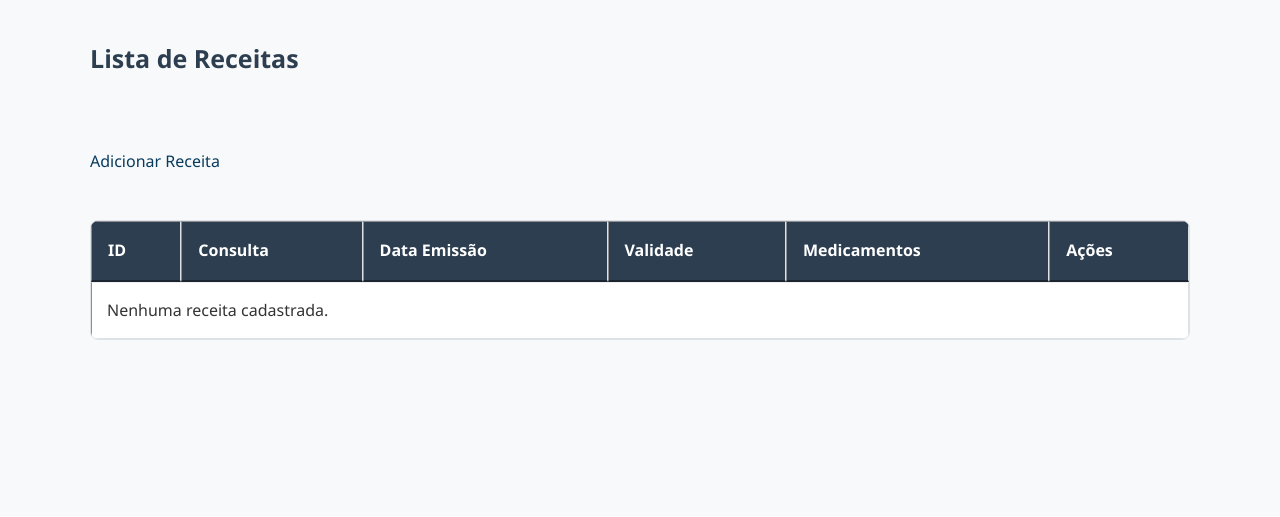
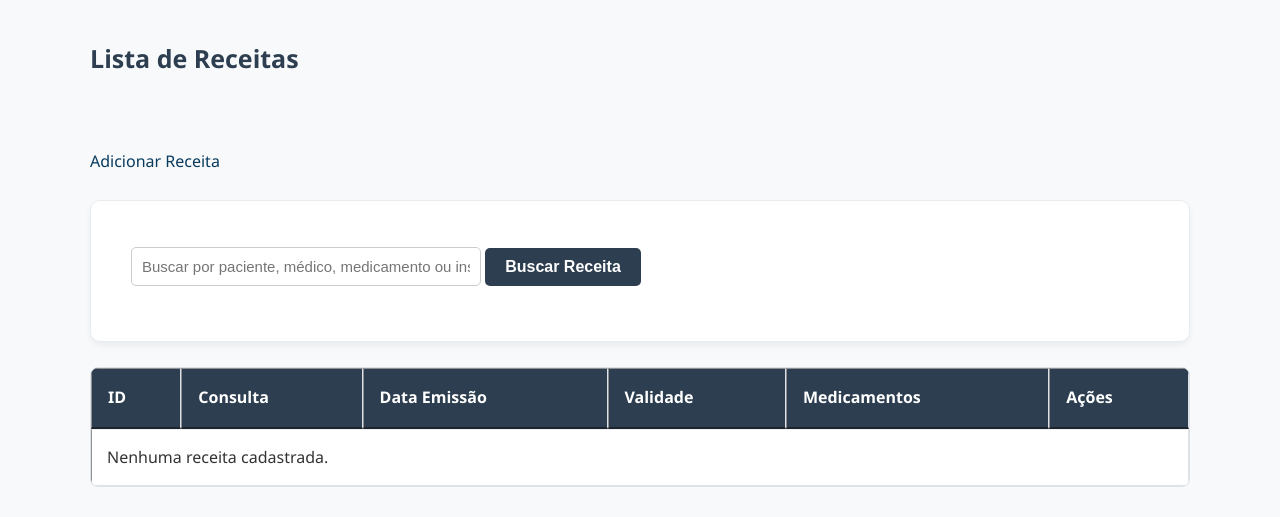
Before and after one commit to anleaes/2026-1-SDM-Segunda-Noite-ZS-02, a Django app: page /receita/list/ in a window 1280 px wide. Shown: the part 284-801 px from the top of the page. Before the commit the page ends 624 px from the top, so only its background shows below. Run offline with Django 5.2, Linux system fonts and the light colour scheme; data that the repository does not hold is empty.

Commit message:
configurando a rota e insere formulario de busca no template

```diff
--- a/prontuarioapp/apps/receita/urls.py
+++ b/prontuarioapp/apps/receita/urls.py
@@ -13,4 +13,5 @@ urlpatterns = [
     path('add/', views.add_receita, name='add_receita'),
     path('edit/<int:id_receita>/', views.edit_receita, name='edit_receita'),
     path('delete/<int:id_receita>/', views.delete_receita, name='delete_receita'),
+    path('buscar/', views.search_receita, name='search_receita'),
 ]
--- a/prontuarioapp/templates/receita/list_receita.html
+++ b/prontuarioapp/templates/receita/list_receita.html
@@ -19,6 +19,16 @@
 
 <br />
 <br />
+
+<div style="margin-bottom: 25px;">
+    <form action="{% url 'receita:search_receita' %}" method="GET">
+        <input name="query" type="text" placeholder="Buscar por paciente, médico, medicamento ou instruções..."
+               style="padding: 10px; width: 350px; border-radius: 5px; border: 1px solid #ccc;">
+        <button type="submit" style="padding: 10px 20px; background-color: #2c3e50; color: white; border: none; border-radius: 5px; cursor: pointer;">
+            Buscar Receita
+        </button>
+    </form>
+</div>
 
 <table border="1" cellpadding="10">
 
```
